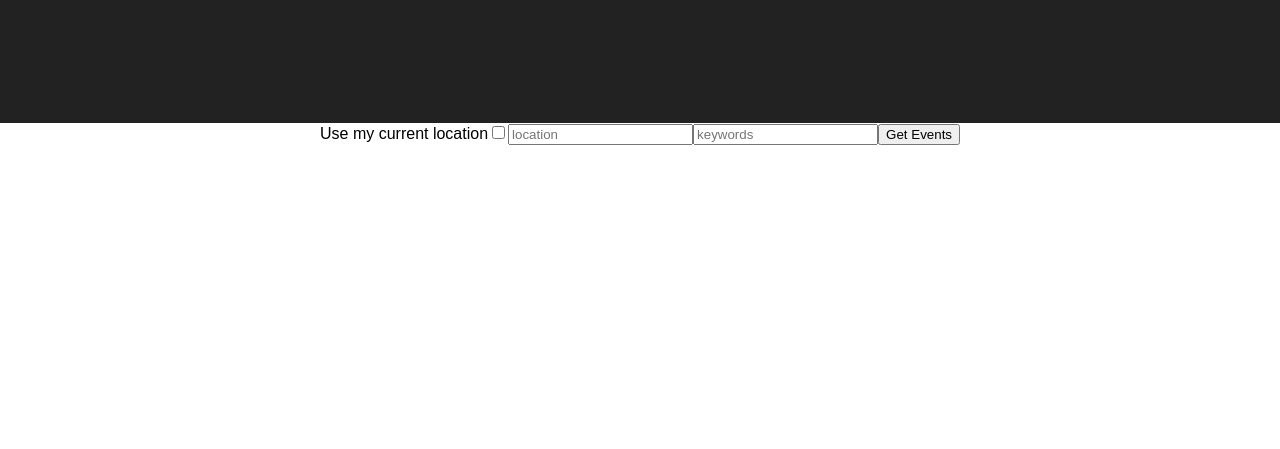
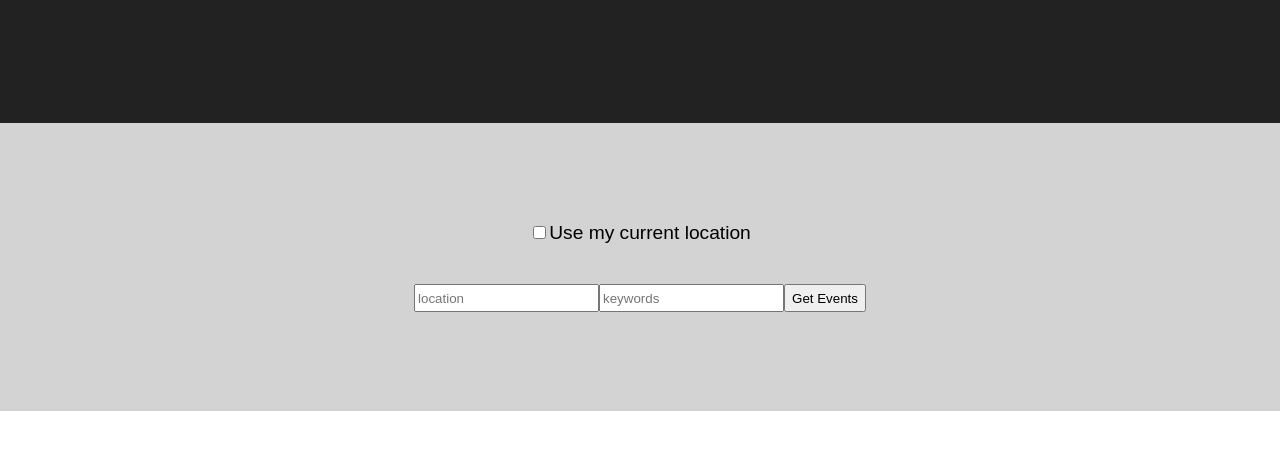
Before and after one commit to dsdunn/scene-it, a React app: page / in a window 1280 px wide. Shown: the part 67-516 px from the top of the page. Built offline with nearby package versions, Linux system fonts and the light colour scheme; some packages are replaced by stand-ins of ours; no server answers; what react-google-maps would draw is missing.

Commit message:
Style form

```diff
--- a/src/containers/App/App.css
+++ b/src/containers/App/App.css
@@ -21,8 +21,3 @@
 .App-intro {
   font-size: large;
 }
-
-@keyframes App-logo-spin {
-  from { transform: rotate(0deg); }
-  to { transform: rotate(360deg); }
-}
--- /dev/null
+++ b/src/containers/LandingForm/LandingForm.css
@@ -0,0 +1,16 @@
+.landing-form {
+  justify-content: space-around;
+  background-color: lightgray;
+  padding: 5%;
+  font-size: 1.2em;
+}
+
+.landing-form div {
+  height: 3.5vh;
+  margin: 3%;
+}
+
+.query-info {
+  display: flex;
+  justify-content: center;
+}
--- a/src/containers/LandingForm/index.js
+++ b/src/containers/LandingForm/index.js
@@ -1,5 +1,6 @@
 import React, { Component } from 'react';
 import { connect } from 'react-redux';
+import './LandingForm.css'
 
 import { urlBuilder } from '../../helper';
 import { fetchEvents } from '../../thunks/fetchEvents';
@@ -39,7 +40,7 @@ export class LandingForm extends Component {
     if(navigator.geolocation) {
       navigator.geolocation.getCurrentPosition(setLocation);
       this.setState({
-        useCurrent: true
+        useCurrent: !this.state.useCurrent
       })
     }
   }
@@ -51,8 +52,11 @@ export class LandingForm extends Component {
           <h1 className="App-title">Scene-It</h1>
         </header>
         <form onSubmit={this.handleSubmit}className="landing-form">
+          <div>
+            <input type="checkbox" id="use-current-location" onChange={this.useCurrent}/>
             <label htmlFor="use-current-location">Use my current location</label>
-          <input type="checkbox" id="use-current-location" onChange={this.useCurrent}/>
+          </div>
+          <div className="query-info">
             <label htmlFor="location"></label>
             {!this.state.useCurrent &&
               <input id="location" placeholder="location" onChange={this.handleChange} />
@@ -60,6 +64,7 @@ export class LandingForm extends Component {
             <label htmlFor="keywords" />
             <input id="keywords" placeholder="keywords" onChange={this.handleChange} />
             <button>Get Events</button>
+          </div>
         </form>
       </div>
     );
--- a/src/helper.js
+++ b/src/helper.js
@@ -1,7 +1,7 @@
 import {apiKey} from './apiKey';
 
 export const urlBuilder = (state) => {
-  let { location, keywords } = state;
+  let { location, keywords } = {...state};
   if (typeof location != 'string') {
     location = location.lat + ', ' + location.lng;
     console.log(location)
--- a/src/thunks/fetchLocation.js
+++ b/src/thunks/fetchLocation.js
@@ -2,7 +2,7 @@ import { isLoading, hasErrored, locationFetchSuccess } from '../actions';
 import { mapKey } from '../apiKey';
 
 export const fetchLocation = (location) => {
-  const url = `https://maps.googleapis.com/maps/api/geocode/json?address=${location}&key=${mapKey}`
+  const url = `https://maps.googleapis.com/maps/api/geocode/json?address=${location}&within=10&key=${mapKey}`
   return async (dispatch) => {
     try{
       dispatch(isLoading(true));
```
Lines whose indentation alone changed are shown as unchanged.
